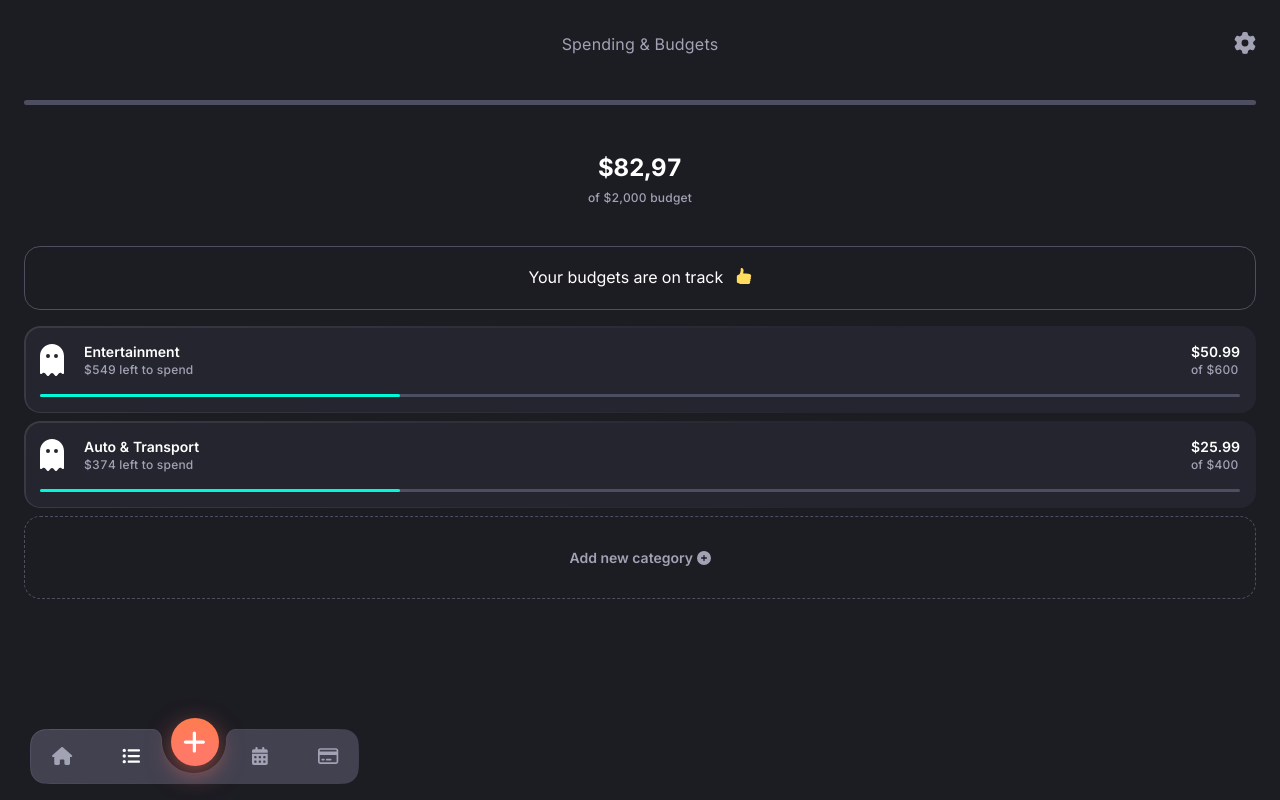
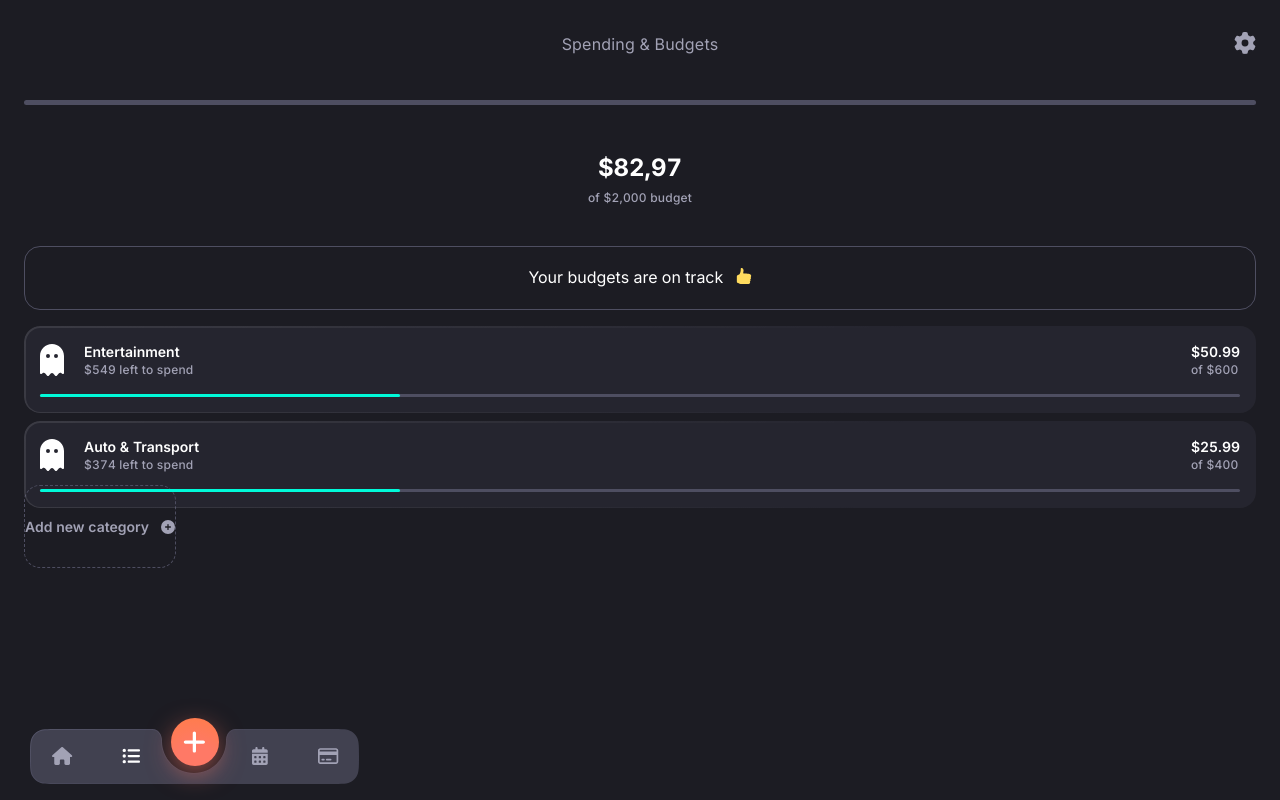
Before and after one commit to Dan-Viduykov/trackizer, a React (Create React App) app: page /budgets in a window 1280 px wide. Built offline with nearby package versions, Linux system fonts and the light colour scheme.

Commit message:
connected the list of categories to the data

```diff
--- a/src/pages/Budgets/Budgets.tsx
+++ b/src/pages/Budgets/Budgets.tsx
@@ -8,14 +8,24 @@ import cool from '../../assets/svg/cool.svg'
 import BottomBar from "../../components/BottomBar";
 import { BudgetsIndicator } from "./BudgetsIndicator";
 import { Categories } from "./Categories";
+import { NavLink, useLocation } from "react-router-dom";
+import { NewCategory } from "./NewCategory";
 
 const Budgets: FC = () => {
+    const location = useLocation()
+
     return (
         <main className="budgets section">
             <BudgetsIndicator className="budgets__indicator" />
             <p className="budgets__info">Your budgets are on track <img src={cool} alt="" /></p>
-            <Categories className={'budgets__categories'} />
-            <button className="budgets__add ft-2">Add new category <FontAwesomeIcon icon={faPlusCircle} /></button>
+            {
+                location.pathname === '/budgets' ?
+                    <Categories className={'budgets__categories'} /> :
+                    <NewCategory className={'budgets__new-category'} />
+            }
+            <NavLink to={'/budgets/new'} className="budgets__add ft-2" >
+                Add new category <FontAwesomeIcon style={{marginLeft: '8px'}} icon={faPlusCircle} />
+            </NavLink>
             <BottomBar />
         </main>
     )
```
